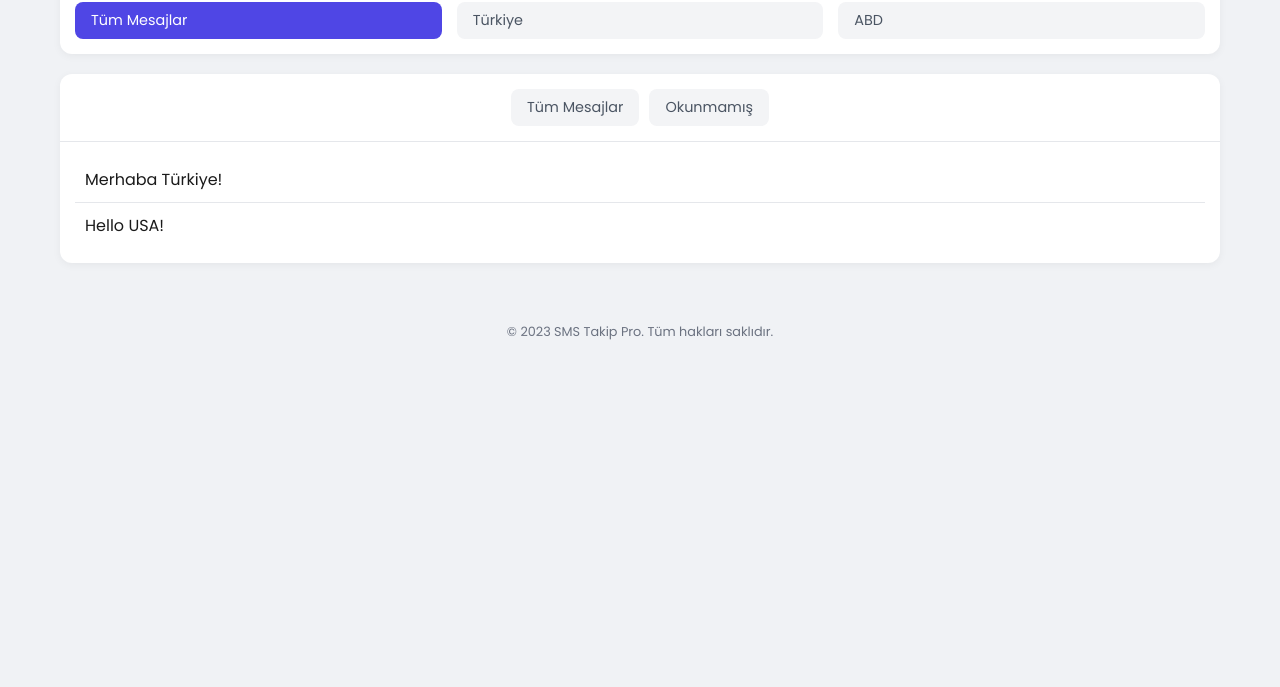
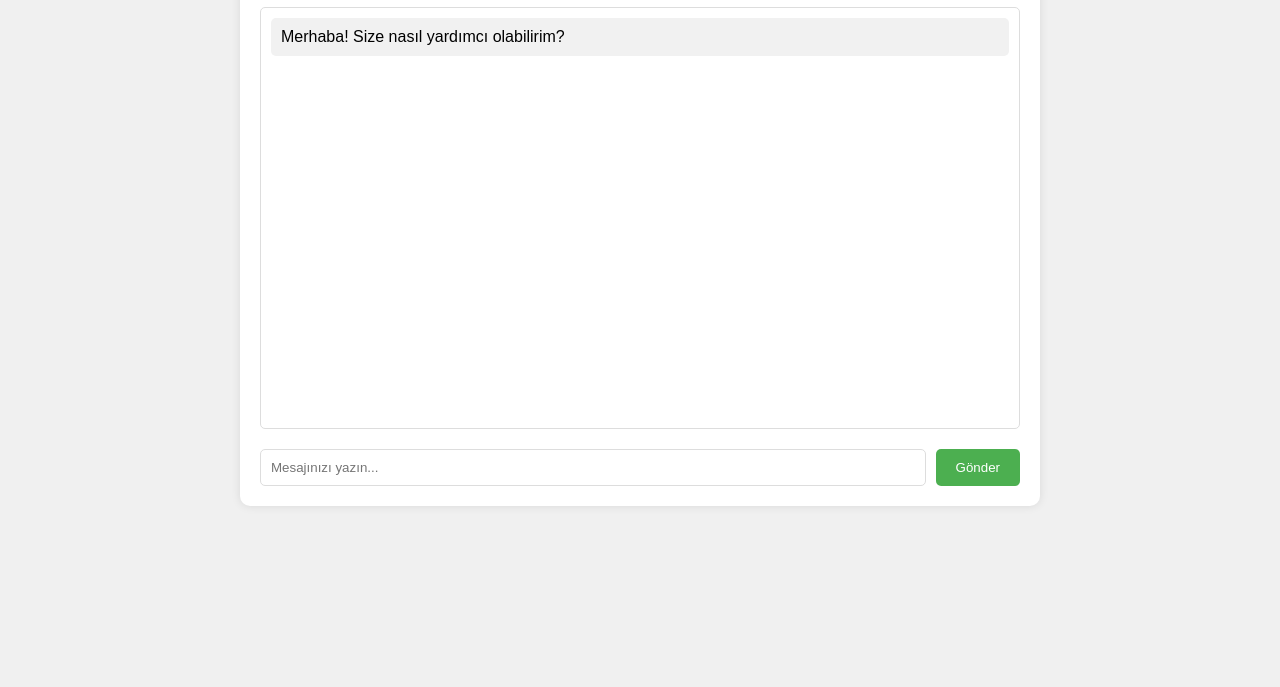
Before and after one commit to istebutolga/sms, a plain HTML site: page index.html in a window 1280 px wide. Shown: the part 113-800 px from the top of the page. Drawn offline with Linux system fonts and the light colour scheme.

Commit message:
Add files via upload

```diff
--- a/index.html
+++ b/index.html
@@ -1,194 +1,154 @@
 <!DOCTYPE html>
-<html lang="tr">
+<html lang="en">
 <head>
     <meta charset="UTF-8">
     <meta name="viewport" content="width=device-width, initial-scale=1.0">
-    <title>SMS Takip Pro</title>
-    <link href="https://fonts.googleapis.com/css2?family=Poppins:wght@400;500;600&display=swap" rel="stylesheet">
-    <link href="https://fonts.googleapis.com/icon?family=Material+Icons" rel="stylesheet">
+    <title>Yapay Zeka IDE</title>
     <style>
-        * {
-            margin: 0;
-            padding: 0;
-            box-sizing: border-box;
-            font-family: 'Poppins', sans-serif;
-            color: #1a1a1a;
+        body {
+            font-family: Arial, sans-serif;
+            max-width: 800px;
+            margin: 0 auto;
+            padding: 20px;
+            background-color: #f0f0f0;
         }
 
-        body {
-            background: #f0f2f5;
+        .container {
+            background-color: white;
+            border-radius: 10px;
+            box-shadow: 0 0 10px rgba(0,0,0,0.1);
+            padding: 20px;
         }
 
-        .header {
-            background: linear-gradient(135deg, #6366f1 0%, #8b5cf6 100%);
-            color: white;
-            padding: 20px;
-            box-shadow: 0 2px 10px rgba(0,0,0,0.1);
-            position: fixed;
-            top: 0;
-            width: 100%;
-            z-index: 1000;
-            display: flex;
-            align-items: center;
-            justify-content: space-between;
+        .chat-interface {
+            height: 400px;
+            border: 1px solid #ddd;
+            border-radius: 5px;
+            padding: 10px;
+            margin-bottom: 20px;
+            overflow-y: auto;
         }
 
-        .header h2 {
-            font-size: 1.5rem;
-            font-weight: 600;
+        .input-group {
             display: flex;
-            align-items: center;
             gap: 10px;
         }
 
-        .content {
-            margin-top: 80px;
-            padding: 20px;
-            max-width: 1200px;
-            margin-left: auto;
-            margin-right: auto;
+        input {
+            flex: 1;
+            padding: 10px;
+            border: 1px solid #ddd;
+            border-radius: 5px;
         }
 
-        .countries {
-            display: grid;
-            grid-template-columns: repeat(auto-fit, minmax(120px, 1fr));
-            gap: 15px;
-            margin-bottom: 20px;
-            padding: 15px;
-            background: white;
-            border-radius: 12px;
-            box-shadow: 0 2px 8px rgba(0,0,0,0.05);
+        button {
+            padding: 10px 20px;
+            background-color: #4CAF50;
+            color: white;
+            border: none;
+            border-radius: 5px;
+            cursor: pointer;
         }
 
-        .message-container {
-            background: white;
-            border-radius: 12px;
-            box-shadow: 0 2px 8px rgba(0,0,0,0.05);
-            margin-bottom: 20px;
-            overflow: hidden;
+        button:hover {
+            background-color: #45a049;
         }
 
-        .message-filters {
-            padding: 15px;
-            border-bottom: 1px solid #e5e7eb;
-            display: flex;
-            gap: 10px;
-            flex-wrap: wrap;
-            justify-content: center;
+        .user-message {
+            margin-bottom: 10px;
+            padding: 10px;
+            background-color: #e9f7ef;
+            border-radius: 5px;
         }
 
-        .filter-btn {
-            padding: 8px 16px;
-            border: none;
-            border-radius: 8px;
-            background: #f3f4f6;
-            color: #4b5563;
-            cursor: pointer;
-            transition: all 0.3s ease;
-            display: flex;
-            align-items: center;
-            gap: 8px;
-            font-size: 0.9rem;
-        }
-
-        .filter-btn:hover {
-            background: #e5e7eb;
-        }
-
-        .filter-btn.active {
-            background: #4f46e5;
-            color: white;
-        }
-
-        .messages {
-            padding: 15px;
-        }
-
-        .message {
+        .bot-message {
+            margin-bottom: 10px;
             padding: 10px;
-            border-bottom: 1px solid #e5e7eb;
-            transition: background 0.3s ease;
-        }
-
-        .message:last-child {
-            border-bottom: none;
-        }
-
-        .message:hover {
-            background: #f9fafb;
-        }
-
-        .footer {
-            text-align: center;
-            padding: 20px;
-            font-size: 0.8rem;
-            color: #6b7280;
+            background-color: #f1f1f1;
+            border-radius: 5px;
         }
     </style>
 </head>
 <body>
-    <div class="header">
-        <h2><span class="material-icons">sms</span> SMS Takip Pro</h2>
-    </div>
-
-    <div class="content">
-        <div class="countries">
-            <!-- Ülke listesi buraya gelecek -->
-            <button class="filter-btn" onclick="filterMessages('all')">Tüm Mesajlar</button>
-            <button class="filter-btn" onclick="filterMessages('turkey')">Türkiye</button>
-            <button class="filter-btn" onclick="filterMessages('usa')">ABD</button>
-            <!-- Diğer ülkeler için butonlar eklenebilir -->
+    <div class="container">
+        <h1>Yapay Zeka IDE</h1>
+        <div class="chat-interface" id="chatInterface">
+            <div class="bot-message">
+                Merhaba! Size nasıl yardımcı olabilirim?
+            </div>
         </div>
-
-        <div class="message-container">
-            <div class="message-filters">
-                <button class="filter-btn active" onclick="filterMessages('all')">Tüm Mesajlar</button>
-                <button class="filter-btn" onclick="filterMessages('unread')">Okunmamış</button>
-            </div>
-            <div class="messages" id="messages">
-                <!-- Mesajlar JavaScript ile buraya eklenecek -->
-            </div>
+        <div class="input-group">
+            <input type="text" id="userInput" placeholder="Mesajınızı yazın...">
+            <button onclick="sendMessage()">Gönder</button>
         </div>
     </div>
 
-    <div class="footer">
-        &copy; 2023 SMS Takip Pro. Tüm hakları saklıdır.
-    </div>
+    <script>
+        async function sendMessage() {
+            const userInput = document.getElementById('userInput');
+            const message = userInput.value.trim();
+            const chatInterface = document.getElementById('chatInterface');
 
-    <script>
-        const messagesData = [
-            { id: 1, country: 'turkey', text: 'Merhaba Türkiye!', status: 'unread' },
-            { id: 2, country: 'usa', text: 'Hello USA!', status: 'read' },
-            // Diğer mesajlar buraya eklenebilir
-        ];
+            if (message === '') return;
 
-        function filterMessages(filter) {
-            const messagesContainer = document.getElementById('messages');
-            messagesContainer.innerHTML = ''; // Temizle
+            // Kullanıcı mesajını ekle
+            chatInterface.innerHTML += `
+                <div class="user-message">
+                    ${message}
+                </div>
+            `;
 
-            const filteredMessages = messagesData.filter(message => {
-                if (filter === 'all') return true;
-                if (filter === 'unread') return message.status === 'unread';
-                return message.country === filter;
-            });
+            // API isteği gönder
+            try {
+                const response = await fetch("https://api.fireworks.ai/inference/v1/chat/completions", {
+                    method: 'POST',
+                    headers: {
+                        'Accept': 'application/json',
+                        'Content-Type': 'application/json',
+                        'Authorization': 'Bearer fw_3ZVWEC6SmbFYxGWmSgKPLmN7'
+                    },
+                    body: JSON.stringify({
+                        "model": "accounts/fireworks/models/llama-v3p1-405b-instruct",
+                        "max_tokens": 16384,
+                        "top_p": 1,
+                        "top_k": 40,
+                        "presence_penalty": 0,
+                        "frequency_penalty": 0,
+                        "temperature": 0.6,
+                        "messages": [
+                            {
+                                "role": "user",
+                                "content": message
+                            }
+                        ]
+                    })
+                });
 
-            filteredMessages.forEach(message => {
-                const messageElement = document.createElement('div');
-                messageElement.className = 'message';
-                messageElement.textContent = message.text;
-                messagesContainer.appendChild(messageElement);
-            });
+                const data = await response.json();
 
-            // Filtre butonlarının aktif durumunu güncelle
-            const filterButtons = document.querySelectorAll('.filter-btn');
-            filterButtons.forEach(btn => btn.classList.remove('active'));
-            document.querySelector(`.filter-btn[onclick="filterMessages('${filter}')"]`).classList.add('active');
+                if (data.choices && data.choices[0] && data.choices[0].message) {
+                    const botResponse = data.choices[0].message.content;
+
+                    // Bot cevabını ekle
+                    chatInterface.innerHTML += `
+                        <div class="bot-message">
+                            ${botResponse}
+                        </div>
+                    `;
+                }
+            } catch (error) {
+                console.error('Hata:', error);
+                chatInterface.innerHTML += `
+                    <div class="bot-message" style="color: red;">
+                        Cevap alınamadı. Lütfen daha sonra tekrar deneyin.
+                    </div>
+                `;
+            }
+
+            // Input'ı temizle
+            userInput.value = '';
+            chatInterface.scrollTop = chatInterface.scrollHeight;
         }
-
-        // Sayfa yüklendiğinde tüm mesajları göster
-        window.onload = function() {
-            filterMessages('all');
-        };
     </script>
 </body>
 </html>
```
